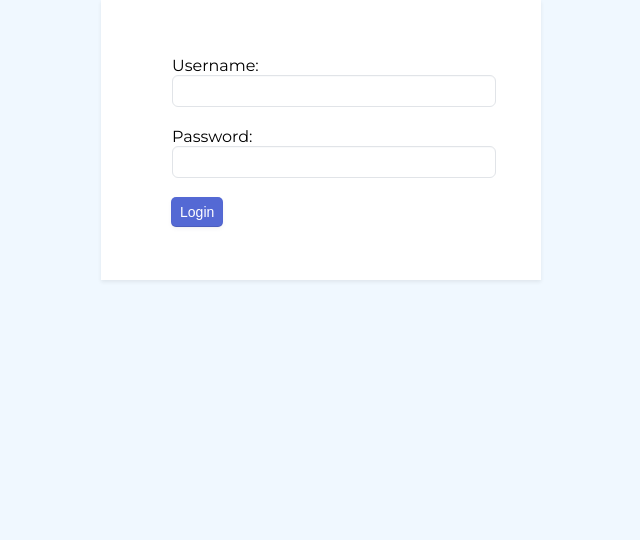
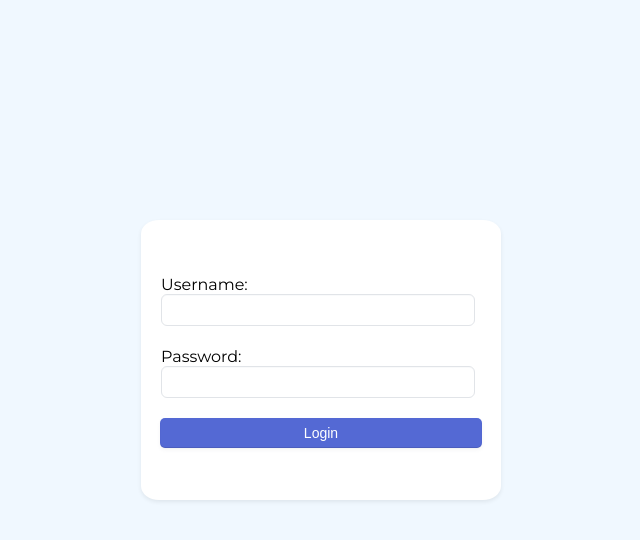
Before and after one commit to PagiY/territories, a React (Vite) app in the folder client/: page /account/login in a window 1280 px wide. Shown: the top 540 px of the page, without its empty margins (319-959 px from the left). Built offline with nearby package versions, Linux system fonts and the light colour scheme.

Commit message:
Modified styling:
- centered Login horizontally and vertically
- centered Home horizontally

```diff
--- a/client/src/components/Button.tsx
+++ b/client/src/components/Button.tsx
@@ -20,15 +20,15 @@ const CustomButton = styled.button`
 `;
 
 type ButtonProps = {
-  text: string,
+  children: React.ReactNode,
   type: "button" | "submit" | "reset" | undefined,
 }
 const Button = ({
-  text,
+  children,
   type,
 }: ButtonProps) => (
   <CustomButton type={type}>
-    {text}
+    {children}
   </CustomButton>
 )
 
--- a/client/src/components/Input.tsx
+++ b/client/src/components/Input.tsx
@@ -12,7 +12,7 @@ const CustomInput = styled.input`
   border: 1px solid #e1e4e8;
   border-radius: 6px;
   outline: none;
-  width: 100%;
+  width: 90%;
   box-shadow: rgba(225, 228, 232, 0.2) 0px 1px 0px 0px inset;
   :focus{
       border-color: #0366d6;
--- a/client/src/index.css
+++ b/client/src/index.css
@@ -8,9 +8,4 @@
 body {
   padding: 0;
   margin: 0;
-  height: 100%;
-  width: 100%;
-  display: flex;
-  align-items: center;
-  justify-content: center;
 }
--- a/client/src/views/Home.tsx
+++ b/client/src/views/Home.tsx
@@ -18,6 +18,14 @@ const CustomDiv = styled.div`
   padding: 15px;
   width: 50vh;
   background-color: white;
+  border-radius: 5%;
+`;
+
+const CustomContainer = styled.div`
+  width: 100%;
+  min-height: 95vh;
+  display: flex;
+  justify-content: center;
 `;
 
 export const Home = () => {
@@ -41,6 +49,7 @@ export const Home = () => {
   };
 
   return (
+    <CustomContainer>
       <CustomDiv>
         <h1>Territories</h1>
         <h4>Here are the list of territories:</h4>
@@ -50,5 +59,6 @@ export const Home = () => {
             : generateTree()
         }
       </CustomDiv>
+    </CustomContainer>
   )
 };
--- a/client/src/views/Login.tsx
+++ b/client/src/views/Login.tsx
@@ -13,16 +13,25 @@ import { useNavigate } from 'react-router-dom';
 import { AuthContext } from '../contexts/AuthContext';
 
 
-const CustomForm = styled.div`
-  box-shadow: rgba(0, 0, 0, 0.075) 0px 2px 4px 0px;
-  padding: 20px;
-  width: 50vh;
-  height: 30vh;
+const CustomDiv = styled.div`
+  width: 100%;
+  height: 90vh;
   display: flex;
   justify-content: center;
   align-items: center;
+`;
+
+const CustomForm = styled.form`
+  box-shadow: rgba(0, 0, 0, 0.075) 0px 2px 4px 0px;
+  padding: 20px;
+  width: 40vh;
+  height: 30vh;
   background-color: white;
-`;
+  display: flex;
+  flex-direction: column;
+  justify-content: center;
+  border-radius: 5%;
+`
 
 export const Login = () => {
   const { auth, setAuth } = useContext(AuthContext);
@@ -129,8 +138,8 @@ export const Login = () => {
   };
 
   return (
-    <CustomForm>
-      <form onSubmit={handleSubmit}>
+    <CustomDiv>
+      <CustomForm onSubmit={handleSubmit}>
         <ErrorText errorMessage={errors.failedLogin} />
         <label htmlFor="username">
           Username:
@@ -156,15 +165,16 @@ export const Login = () => {
         </label>
         <ErrorText errorMessage={errors.password} />
         <br />
-        {
-          loginStatus === ''
-           ? <Button
-              type="submit"
-              text="Login"
-            />
-           : <Loader />
-        }
-      </form>
-    </CustomForm>
+        <Button
+          type="submit"
+        >
+          {
+            loginStatus === ''
+            ? <span>Login</span>
+            : <Loader />
+          }
+        </Button>
+      </CustomForm>
+    </CustomDiv>
   );
 };
```
Lines whose indentation alone changed are shown as unchanged.
